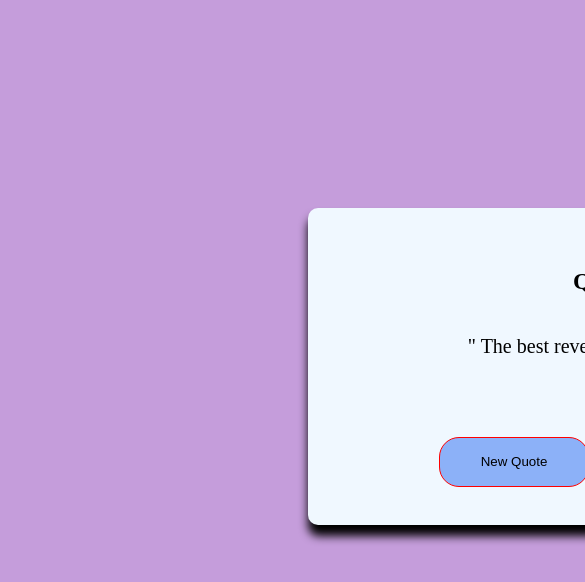
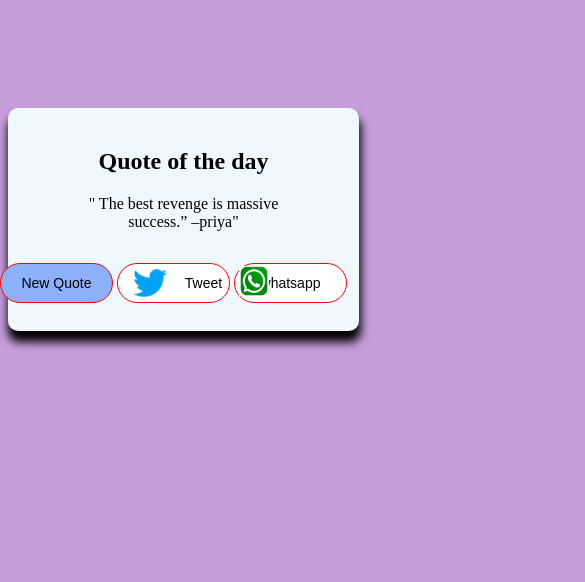
Before and after one commit to kiran-9951/projects, a plain HTML site: page quotes.html in a window 390 px wide. Shown: the top 582 px of the page, 585 px wide, since content can reach past the window. Drawn offline with Linux system fonts and the light colour scheme.

Commit message:
added responsivenss

```diff
--- a/index.css
+++ b/index.css
@@ -69,3 +69,49 @@ body {
   background: transparent;
   background-color: white;
 }
+@media only screen and (max-width: 600px) {
+  .Qoute-box {
+    width: 90%;
+    margin-left: auto;
+    margin-right: auto;
+    margin-top: 100px;
+    padding: 20px;
+  }
+  .Qoute-box h2 {
+    font-size: 24px;
+    margin-bottom: 20px;
+  }
+  .Qoute-box blockquote {
+    font-size: 16px;
+    min-height: 100px;
+  }
+  .Qoute-box button {
+    width: 120px;
+    height: 40px;
+    font-size: 14px;
+  }
+  .what {
+    width: 30px;
+    height: 30px;
+    margin-left: 160px;
+  }
+}
+@media only screen and (min-width: 601px) and (max-width: 900px) {
+  .Qoute-box {
+    width: 70%;
+    margin-left: auto;
+    margin-right: auto;
+    margin-top: 150px;
+    padding: 30px;
+  }
+}
+
+@media only screen and (min-width: 901px) {
+  .Qoute-box {
+    width: 50%;
+    margin-left: auto;
+    margin-right: auto;
+    margin-top: 200px;
+    padding: 40px;
+  }
+}
```
